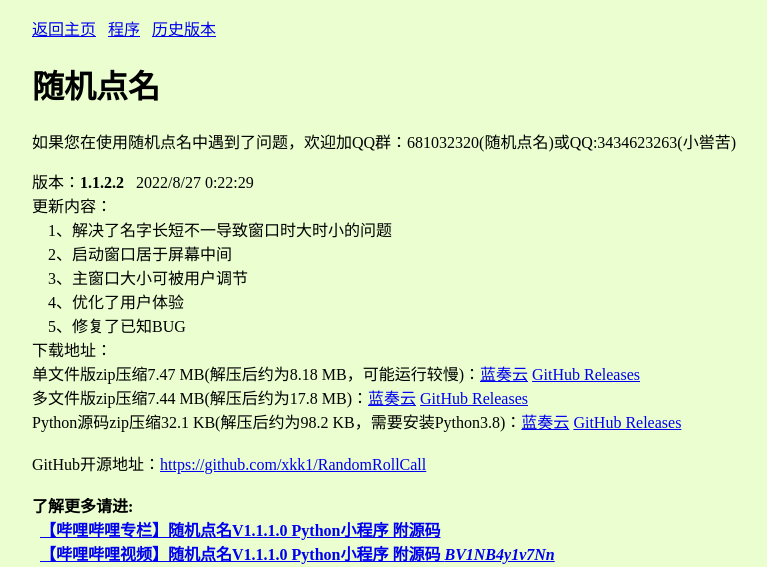
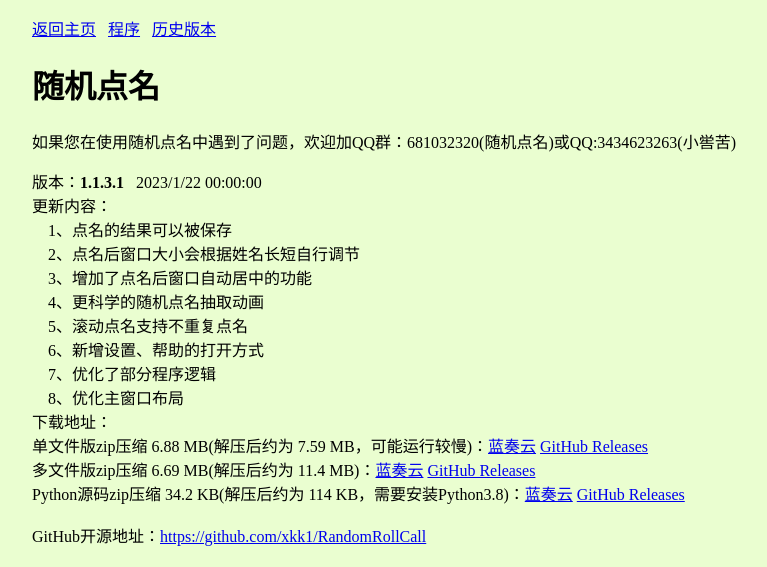
Before and after one commit to xkk1/xkk1.github.io, a Jekyll site: the page program/randomrollcall/index.html, which Jekyll copies as it is, in a window 1280 px wide. Shown: the top 567 px of the page, without its empty margins (96-863 px from the left). Built offline with Jekyll 4.4.1, drawn with Linux system fonts in a browser that asks for light colours; comment, search, counter and statistics services are not loaded.

Commit message:
Update index.html

```diff
--- a/program/randomrollcall/index.html
+++ b/program/randomrollcall/index.html
@@ -14,17 +14,20 @@
     <p id="xkk_p">如果您在使用随机点名中遇到了问题，欢迎加QQ群：681032320(随机点名)或QQ:3434623263(小喾苦)
     </p>
 <p id="xkk_p">
-版本：<strong>1.1.2.2</strong>&nbsp;&nbsp;&nbsp;2022/8/27 0:22:29<br />
+版本：<strong>1.1.3.1</strong>&nbsp;&nbsp;&nbsp;2023/1/22 00:00:00<br />
 更新内容：<br />
-&nbsp;&nbsp;&nbsp;&nbsp;1、解决了名字长短不一导致窗口时大时小的问题<br />
-&nbsp;&nbsp;&nbsp;&nbsp;2、启动窗口居于屏幕中间<br />
-&nbsp;&nbsp;&nbsp;&nbsp;3、主窗口大小可被用户调节<br />
-&nbsp;&nbsp;&nbsp;&nbsp;4、优化了用户体验<br />
-&nbsp;&nbsp;&nbsp;&nbsp;5、修复了已知BUG<br />
+&nbsp;&nbsp;&nbsp;&nbsp;1、点名的结果可以被保存<br />
+&nbsp;&nbsp;&nbsp;&nbsp;2、点名后窗口大小会根据姓名长短自行调节<br />
+&nbsp;&nbsp;&nbsp;&nbsp;3、增加了点名后窗口自动居中的功能<br />
+&nbsp;&nbsp;&nbsp;&nbsp;4、更科学的随机点名抽取动画<br />
+&nbsp;&nbsp;&nbsp;&nbsp;5、滚动点名支持不重复点名<br />
+&nbsp;&nbsp;&nbsp;&nbsp;6、新增设置、帮助的打开方式<br />
+&nbsp;&nbsp;&nbsp;&nbsp;7、优化了部分程序逻辑<br />
+&nbsp;&nbsp;&nbsp;&nbsp;8、优化主窗口布局<br />
 下载地址：<br />
-单文件版zip压缩7.47 MB(解压后约为8.18 MB，可能运行较慢)：<a href="https://www.lanzout.com/iPd0g0acg0dc" target="_blank">蓝奏云</a>&nbsp;<a href="https://github.com/xkk1/RandomRollCall/releases/download/v1.1.2.2/RandomRollCall1.1.2.2Single.zip" target="_blank">GitHub Releases</a><br />
-多文件版zip压缩7.44 MB(解压后约为17.8 MB)：<a href="https://www.lanzout.com/ideew0acg0kj" target="_blank">蓝奏云</a>&nbsp;<a href="https://github.com/xkk1/RandomRollCall/releases/download/v1.1.2.2/RandomRollCall1.1.2.2Multifile.zip" target="_blank">GitHub Releases</a><br />
-Python源码zip压缩32.1 KB(解压后约为98.2 KB，需要安装Python3.8)：<a href="https://www.lanzout.com/ixt9x0acg0sh" target="_blank">蓝奏云</a>&nbsp;<a href="https://github.com/xkk1/RandomRollCall/releases/download/v1.1.2.2/RandomRollCall1.1.2.2Python_code.zip" target="_blank">GitHub Releases</a><br />
+单文件版zip压缩 6.88 MB(解压后约为 7.59 MB，可能运行较慢)：<a href="https://xiaokuku.lanzout.com/iYHpJ0lkutqh" target="_blank">蓝奏云</a>&nbsp;<a href="https://github.com/xkk1/RandomRollCall/releases/download/v1.1.3.1/RandomRollCall1.1.3.1Single.zip" target="_blank">GitHub Releases</a><br />
+多文件版zip压缩 6.69 MB(解压后约为 11.4 MB)：<a href="https://xiaokuku.lanzout.com/iuBkn0lkuuxa" target="_blank">蓝奏云</a>&nbsp;<a href="https://github.com/xkk1/RandomRollCall/releases/download/v1.1.3.1/RandomRollCall1.1.3.1Multifile.zip" target="_blank">GitHub Releases</a><br />
+Python源码zip压缩 34.2 KB(解压后约为 114 KB，需要安装Python3.8)：<a href="https://xiaokuku.lanzout.com/iNZH50lkusfa" target="_blank">蓝奏云</a>&nbsp;<a href="https://github.com/xkk1/RandomRollCall/releases/download/v1.1.3.1/RandomRollCall1.1.3.1Python_code.zip" target="_blank">GitHub Releases</a><br />
 <br />
 GitHub开源地址：<a href="https://github.com/xkk1/RandomRollCall" target="_blank">https://github.com/xkk1/RandomRollCall</a><br />
 <br />
```
